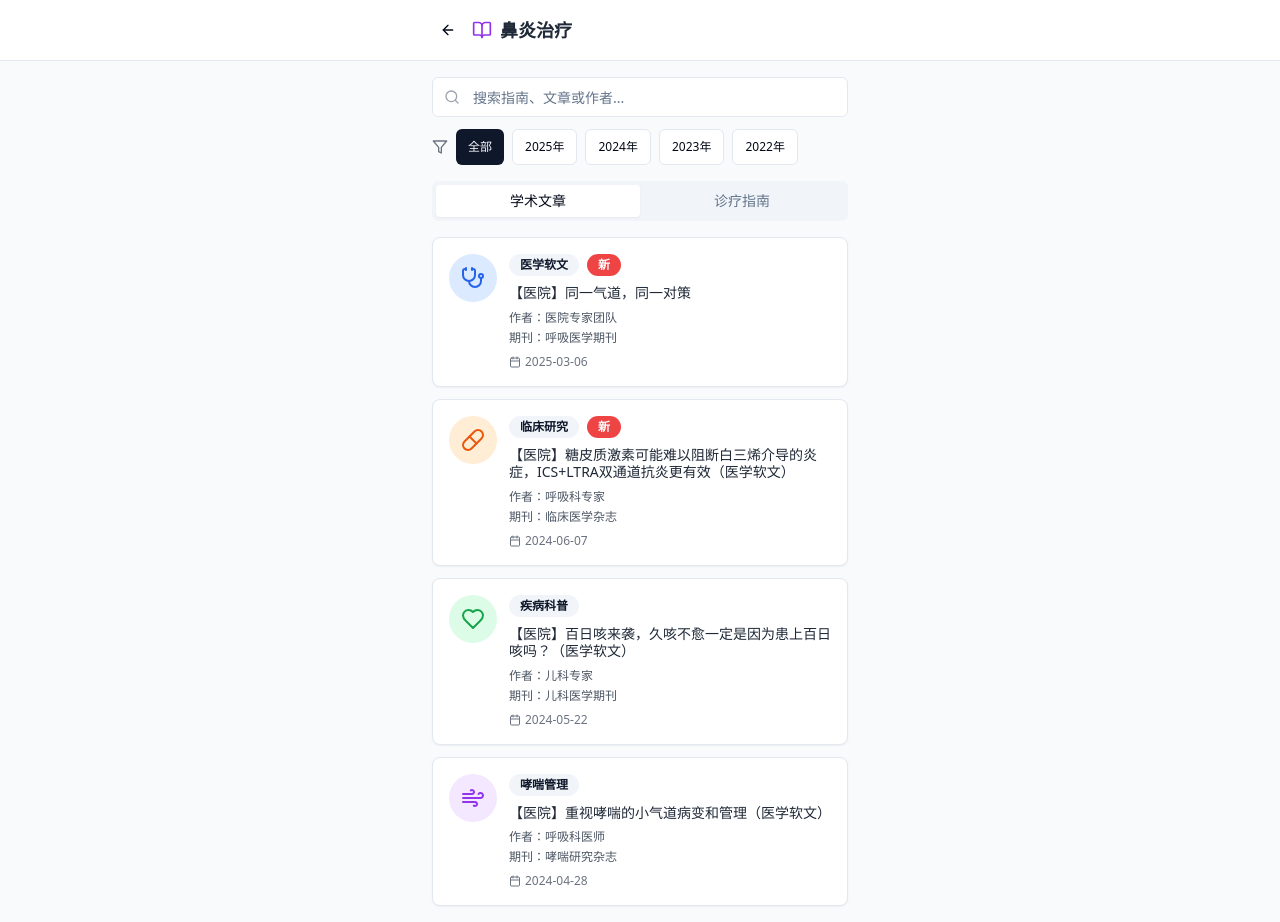
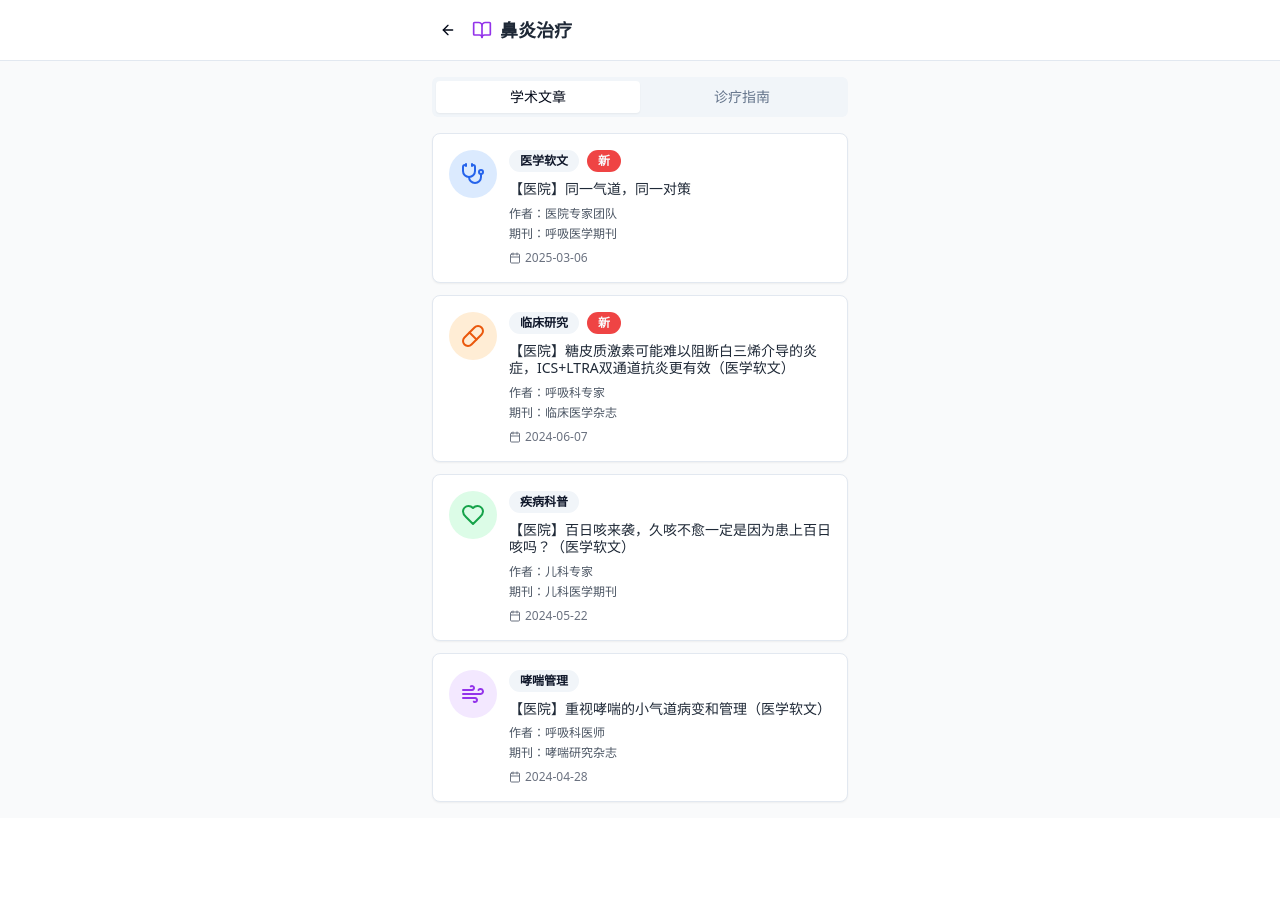
Before and after one commit to Romona-z/OJYH, a React (Vite) app: page /rhinitis in a window 1280 px wide. After the commit the page ends 818 px from the top, so only its background shows below. Built offline with nearby package versions, Linux system fonts and the light colour scheme.

Commit message:
Remove filters from page
Removed the search and year filters from the current page.

```diff
--- a/src/pages/RhinitisPage.tsx
+++ b/src/pages/RhinitisPage.tsx
@@ -1,6 +1,6 @@
 
-import React, { useState } from 'react';
-import { ArrowLeft, Search, Filter, Calendar, FileText, BookOpen, Stethoscope, Pill, Heart, Wind } from 'lucide-react';
+import React from 'react';
+import { ArrowLeft, Calendar, FileText, BookOpen, Stethoscope, Pill, Heart, Wind } from 'lucide-react';
 import { Card, CardContent, CardHeader, CardTitle } from '@/components/ui/card';
 import { Badge } from '@/components/ui/badge';
 import { Input } from '@/components/ui/input';
@@ -10,8 +10,6 @@ import { useNavigate } from 'react-router-dom';
 
 const RhinitisPage = () => {
   const navigate = useNavigate();
-  const [searchQuery, setSearchQuery] = useState('');
-  const [selectedYear, setSelectedYear] = useState('all');
 
   const guidelines = [
     {
@@ -90,27 +88,6 @@ const RhinitisPage = () => {
     },
   ];
 
-  const years = ['all', '2025', '2024', '2023', '2022'];
-  const yearLabels = {
-    all: '全部',
-    '2025': '2025年',
-    '2024': '2024年',
-    '2023': '2023年',
-    '2022': '2022年'
-  };
-
-  const filterItems = (items, query, year) => {
-    return items.filter(item => {
-      const matchesSearch = query === '' ||
-        item.title.toLowerCase().includes(query.toLowerCase()) ||
-        (item.author && item.author.toLowerCase().includes(query.toLowerCase()));
-      const matchesYear = year === 'all' || item.year === year;
-      return matchesSearch && matchesYear;
-    });
-  };
-
-  const filteredGuidelines = filterItems(guidelines, searchQuery, selectedYear);
-  const filteredArticles = filterItems(articles, searchQuery, selectedYear);
   const getThumbnailIcon = (thumbnail) => {
     switch (thumbnail) {
       case 'lungs':
@@ -164,35 +141,6 @@ const RhinitisPage = () => {
       </div>
 
       <div className="max-w-md mx-auto px-4 py-4">
-        {/* Search and Filter Bar */}
-        <div className="mb-4 space-y-3">
-          <div className="relative">
-            <Search className="absolute left-3 top-1/2 transform -translate-y-1/2 h-4 w-4 text-gray-400" />
-            <Input
-              placeholder="搜索指南、文章或作者..."
-              value={searchQuery}
-              onChange={(e) => setSearchQuery(e.target.value)}
-              className="pl-10"
-            />
-          </div>
-
-          <div className="flex items-center gap-2">
-            <Filter className="h-4 w-4 text-gray-500" />
-            <div className="flex gap-2 flex-wrap">
-              {years.map((year) => (
-                <Button
-                  key={year}
-                  variant={selectedYear === year ? "default" : "outline"}
-                  size="sm"
-                  onClick={() => setSelectedYear(year)}
-                  className="text-xs"
-                >
-                  {yearLabels[year]}
-                </Button>
-              ))}
-            </div>
-          </div>
-        </div>
 
         {/* Tabs for Guidelines and Articles */}
         <Tabs defaultValue="articles" className="w-full">
@@ -203,13 +151,7 @@ const RhinitisPage = () => {
 
           <TabsContent value="articles" className="mt-4">
             <div className="space-y-3">
-              {filteredArticles.length === 0 ? (
-                <div className="text-center py-8 text-gray-500">
-                  <FileText className="h-8 w-8 mx-auto mb-2 opacity-50" />
-                  <p>暂无相关文章</p>
-                </div>
-              ) : (
-                filteredArticles.map((article) => {
+              {articles.map((article) => {
                   const ThumbnailIcon = getThumbnailIcon(article.thumbnail);
                   return (
                     <Card key={article.id} className="hover:shadow-md transition-shadow cursor-pointer">
@@ -245,20 +187,13 @@ const RhinitisPage = () => {
                       </CardContent>
                     </Card>
                   );
-                })
-              )}
+                })}
             </div>
           </TabsContent>
 
           <TabsContent value="guidelines" className="mt-4">
             <div className="space-y-3">
-              {filteredGuidelines.length === 0 ? (
-                <div className="text-center py-8 text-gray-500">
-                  <FileText className="h-8 w-8 mx-auto mb-2 opacity-50" />
-                  <p>暂无相关指南</p>
-                </div>
-              ) : (
-                filteredGuidelines.map((guideline) => (
+              {guidelines.map((guideline) => (
                   <Card key={guideline.id} className="hover:shadow-md transition-shadow cursor-pointer">
                     <CardContent className="p-4">
                       <div className="flex items-start justify-between">
@@ -287,8 +222,7 @@ const RhinitisPage = () => {
                       </div>
                     </CardContent>
                   </Card>
-                ))
-              )}
+                ))}
             </div>
           </TabsContent>
         </Tabs>
```
